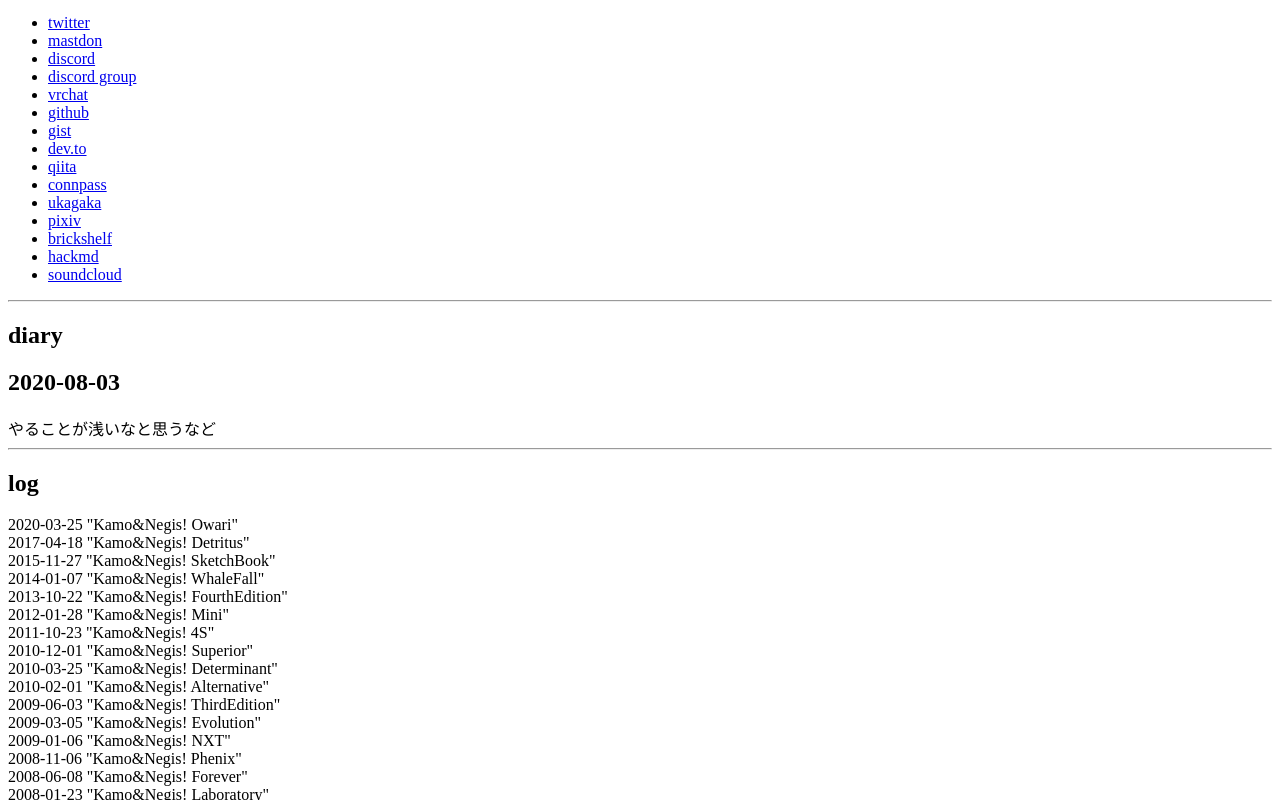
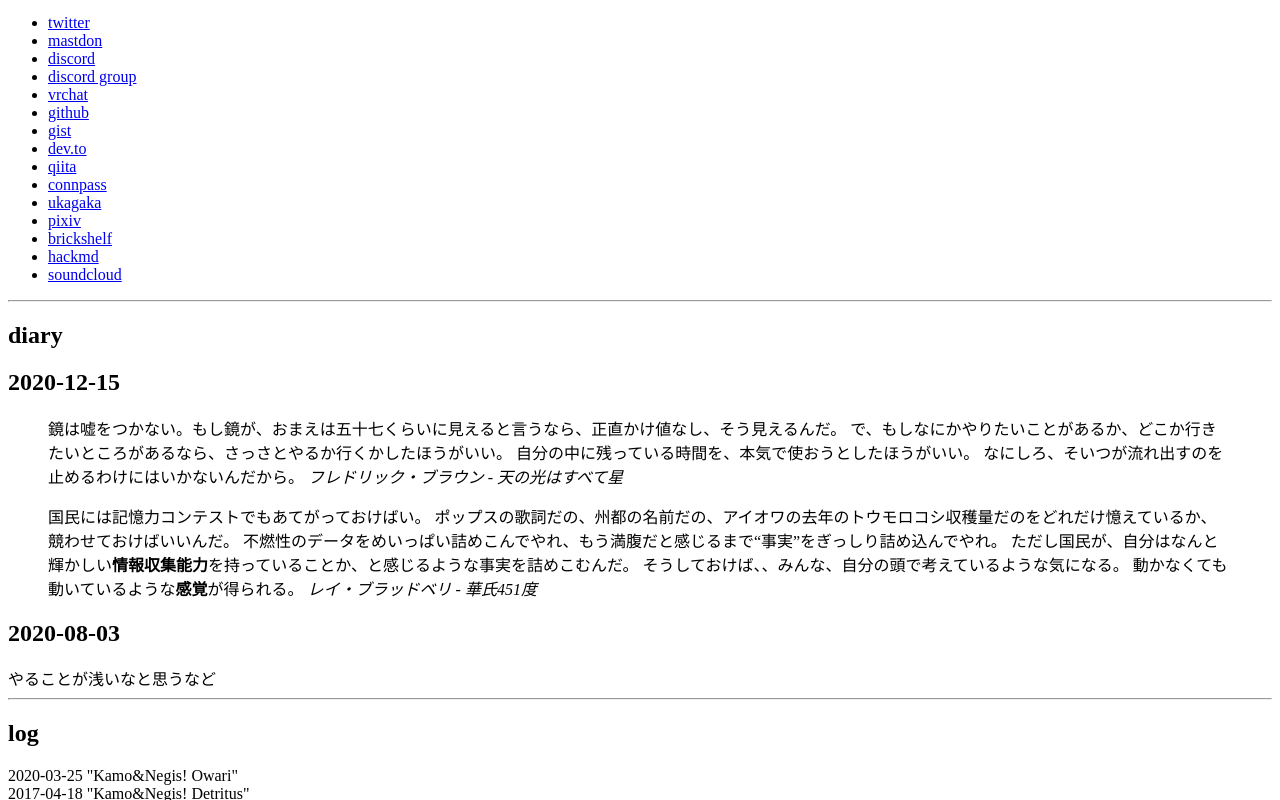
Before and after one commit to legokichi/legokichi.github.io, a plain HTML site: page index.html in a window 1280 px wide. Shown: the part 386-1186 px from the top of the page. Drawn offline with Linux system fonts and the light colour scheme.

Commit message:
Update index.html

```diff
--- a/index.html
+++ b/index.html
@@ -45,6 +45,23 @@
     <section>
       <h2>diary</h2>
       <div id="content" class="markdown-body">
+        <h1>2020-12-15</h1>
+        <blockquote>
+          鏡は嘘をつかない。もし鏡が、おまえは五十七くらいに見えると言うなら、正直かけ値なし、そう見えるんだ。
+          で、もしなにかやりたいことがあるか、どこか行きたいところがあるなら、さっさとやるか行くかしたほうがいい。
+          自分の中に残っている時間を、本気で使おうとしたほうがいい。
+          なにしろ、そいつが流れ出すのを止めるわけにはいかないんだから。
+          <cite>フレドリック・ブラウン - 天の光はすべて星</cite>
+        </blockquote>
+        <blockquote>
+          国民には記憶力コンテストでもあてがっておけばい。
+          ポップスの歌詞だの、州都の名前だの、アイオワの去年のトウモロコシ収穫量だのをどれだけ憶えているか、競わせておけばいいんだ。
+          不燃性のデータをめいっぱい詰めこんでやれ、もう満腹だと感じるまで“事実”をぎっしり詰め込んでやれ。
+          ただし国民が、自分はなんと輝かしい<b>情報収集能力</b>を持っていることか、と感じるような事実を詰めこむんだ。
+          そうしておけば、、みんな、自分の頭で考えているような気になる。
+          動かなくても動いているような<b>感覚</b>が得られる。
+          <cite>レイ・ブラッドベリ - 華氏451度</cite>
+        </blockquote>
         <h1>2020-08-03</h1>
         やることが浅いなと思うなど
       </div>
```
